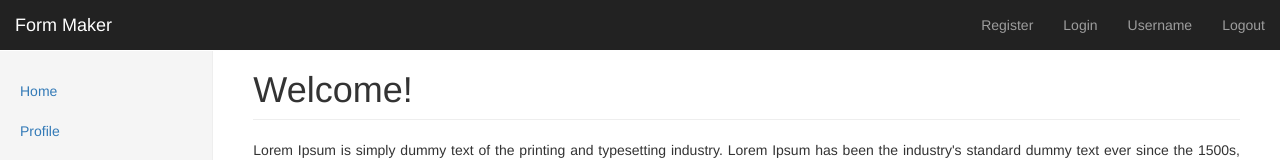
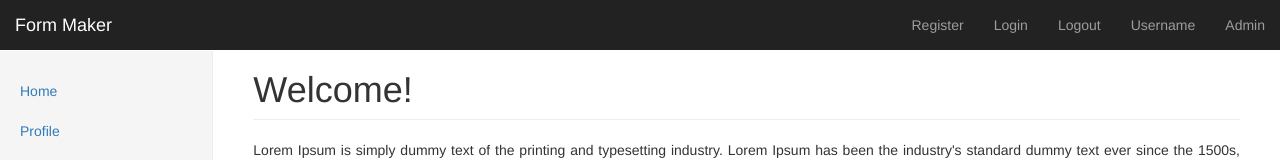
Before and after one commit to rayjl/WebDevSpring2016, a website: page public/assignment/index.html in a window 1280 px wide. Shown: the top 160 px of the page. Drawn offline with nearby package versions, Linux system fonts and the light colour scheme; some packages are replaced by stand-ins of ours.

Commit message:
guess im not done still need to fill in the vague required specs from as2

```diff
--- a/public/assignment/views/header/header.view.html
+++ b/public/assignment/views/header/header.view.html
@@ -14,8 +14,9 @@
             <ul class="nav navbar-nav navbar-right">
                 <li ng-class="{'active' : $location.url().indexOf('register') != -1}"><a href="#/register">Register</a></li>
                 <li ng-class="{'active' : $location.url().indexOf('login') != -1}"><a href="#/login">Login</a></li>
-                <li ng-class="{'active' : $location.url().indexOf('username') != -1}"><a href="#">Username</a></li>
                 <li ng-class="{'active' : $location.url().indexOf('logout') != -1}"><a href="#">Logout</a></li>
+                <li ng-class="{'active' : $location.url().indexOf('username') != -1}"><a href="#/profile">Username</a></li>
+                <li ng-class="{'active' : $location.url().indexOf('admin') != -1}"><a href="#/admin">Admin</a></li>
             </ul>
         </div>
     </div>
```
